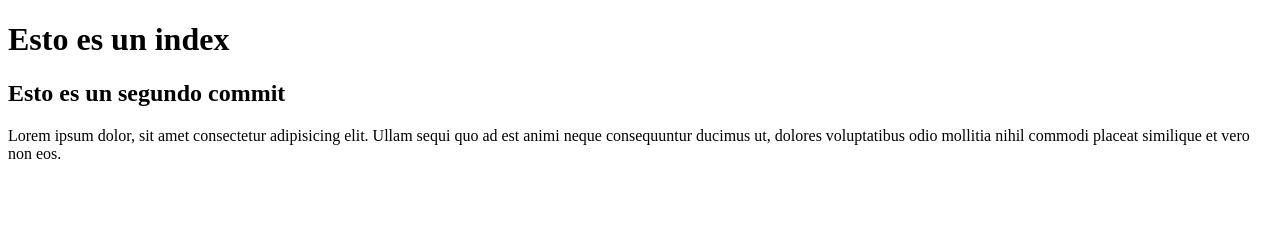
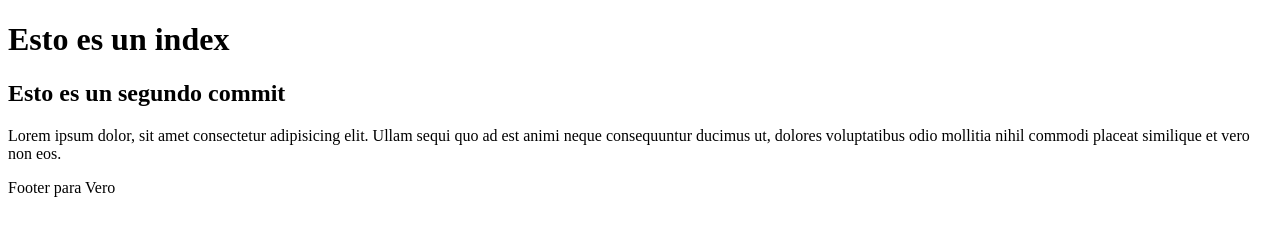
Before and after one commit to pablodorin/Proyecto-de-Estudio-HTML-CSS, a plain HTML site: page index.html in a window 1280 px wide. Drawn offline with Linux system fonts and the light colour scheme.

Commit message:
esto es el footer de VERO

```diff
--- a/index.html
+++ b/index.html
@@ -17,6 +17,7 @@
 <h2>Esto es un segundo commit</h2>
 <p>Lorem ipsum dolor, sit amet consectetur adipisicing elit. Ullam sequi quo ad est animi neque consequuntur ducimus ut, dolores voluptatibus odio mollitia nihil commodi placeat similique et vero non eos.</p>
 
+<footer>Footer para Vero</footer>
 
 </body>
 
```
